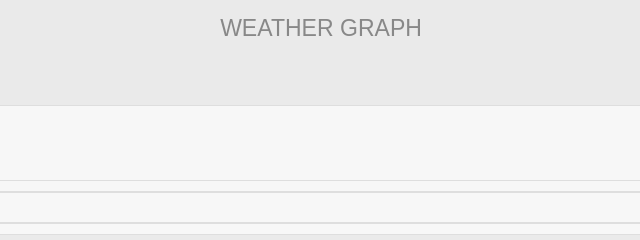
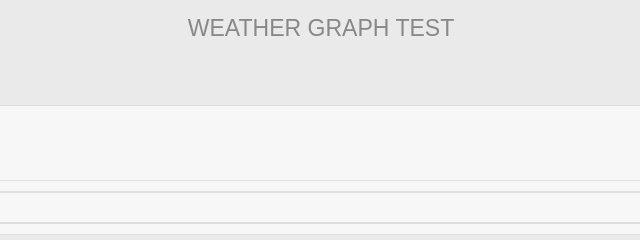
Before and after one commit to Sichroteph/Weather-Graph-ForecastIO, a plain HTML site: page index.html in a window 1280 px wide. Shown: the top 240 px of the page, 319-959 px from the left. Drawn offline with Linux system fonts and the light colour scheme.

Commit message:
Update index.html

```diff
--- a/index.html
+++ b/index.html
@@ -1,7 +1,7 @@
 <!DOCTYPE html>
 <html>
   <head>
-  <title>Weather graph test</title>
+  <title>Weather graph</title>
   <link rel='stylesheet' type='text/css' href='css/slate.min.css'>
   <script src='js/slate.min.js'></script>
   <style>
@@ -18,7 +18,7 @@
   </head>
 
   <body>
-    <h1 class='title'>Weather graph</h1>
+    <h1 class='title'>Weather graph test</h1>
 
 
 
@@ -86,7 +86,7 @@
   </div>
 
 
-  <div style="display:none;">
+<div style="display:none;">
 <div class='item-container'>
   <div class='item-container-header'>Others</div>
   <div class='item-container-content'>
```
